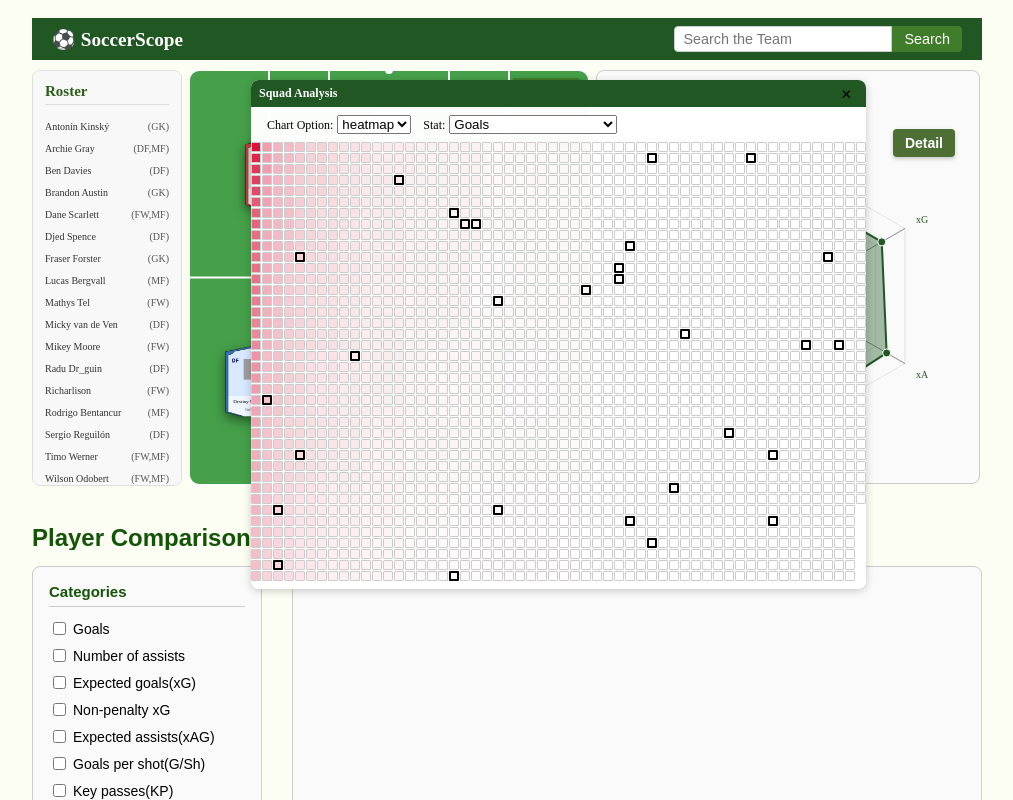
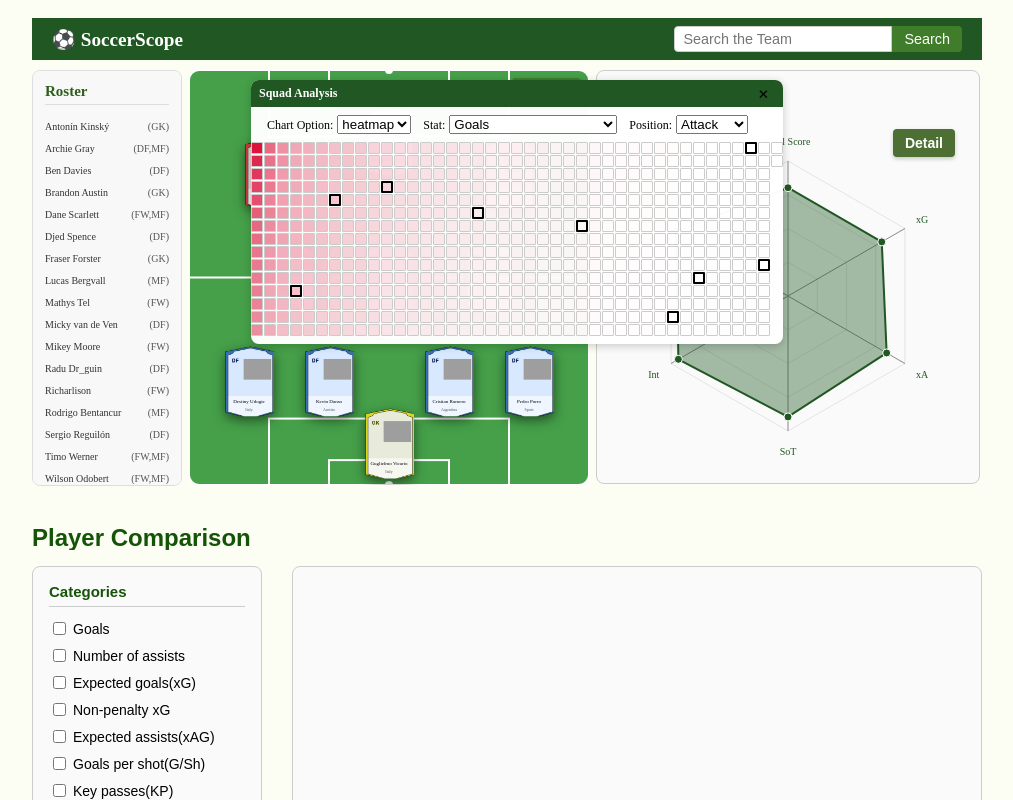
Before and after one commit to Hoyoung027/soccerscope, a React (Vite) app: page / in a window 1280 px wide. Both pictures are taken after a click on the button "Analysis". Shown: the top 800 px of the page, without its empty margins (133-1146 px from the left). Built offline with nearby package versions, Linux system fonts and the light colour scheme; grey boxes are pictures that could not be loaded.

Commit message:
real complete

```diff
--- a/src/App.jsx
+++ b/src/App.jsx
@@ -777,7 +777,6 @@ export default function App() {
                     </select>
                   </label>
 
-                  {chartType === 'bar' && (
                   <label>
                     Position:
                     <select
@@ -790,7 +789,7 @@ export default function App() {
                       <option value="DF">Defense</option>
                     </select>
                   </label>
-                  )}
+
                 </div>
                 <TeamAnalysis
                   chartType={chartType}
--- a/src/components/TeamAnalysis.css
+++ b/src/components/TeamAnalysis.css
@@ -1,26 +1,32 @@
 /* 1) Heatmap 전체를 감싸는 스크롤 가능한 래퍼 */
 .heatmap-wrapper {
+  display: flex;
+  justify-content: center; /* 가로 가운데 */
+  align-items: center;     /* 세로 가운데 */
   width: 100%;
-  height: 100%;       /* 12px × 4줄 + gap */
-  overflow-x: auto;
-  overflow-y: auto;
+  height: 100%;
+  overflow: auto;          /* 스크롤도 유지 */
   padding-bottom: 8px;
 }
-
 /* 2) 실제 그리드: 세로 4줄, 열은 auto-flow: column 으로 채우기 */
 .heatmap-grid {
   display: grid;
-  grid-template-rows: repeat(40, 10px);  /* 4행, 각 높이 12px */
-  grid-auto-columns: 10px;              /* 열 너비도 12px */
+  grid-template-rows: repeat(15, 12px);  /* 4행, 각 높이 12px */
+  grid-auto-columns: 12px;              /* 열 너비도 12px */
   grid-auto-flow: column;               /* 세로 우선 배치 */
   gap: 1px;                             /* 셀 간 간격 */
 }
 
-/* 3) 셀 스타일: 작게, 테d두리만, hover 시 툴팁 */
+/* 3) 셀 스타일: 작게, 테두리만, hover 시 툴팁 */
 .heatmap-cell {
-  width: 10px;
-  height: 10px;
+  width: 12px;
+  height: 12px;
   border: 1px solid #ccc;
   box-sizing: border-box;
   border-radius: 1px;
 }
+
+/* Heatmap 셀을 툴팁 컨테이너로 */
+.heatmap-cell {
+  position: relative;      /* 자식 ::after 의 기준 */
+}
--- a/src/components/TeamAnalysis.jsx
+++ b/src/components/TeamAnalysis.jsx
@@ -1,5 +1,5 @@
 // src/components/TeamAnalysis.jsx
-import React, { useEffect, useRef } from 'react';
+import React, { useState, useEffect, useRef } from 'react';
 import * as d3 from 'd3';
 import './TeamAnalysis.css';
 
@@ -17,16 +17,54 @@ function getPosCategory(subPos) {
 }
 
 function Heatmap({ data }) {
+
+  const wrapperRef = useRef();
+  const [tip, setTip] = useState({ visible: false, x: 0, y: 0, name: '', value: 0 });
+
+  const showTip = (e, name, value) => {
+  const cellRect = e.currentTarget.getBoundingClientRect();
+  const wrapRect = wrapperRef.current.getBoundingClientRect();
+  const x = cellRect.left - wrapRect.left + cellRect.width / 2;
+  const y = cellRect.top  - wrapRect.top - 3;
+  setTip({ visible: true, x, y, name, value });
+};
+
+  const hideTip = () => setTip(t => ({ ...t, visible: false }));
+
   const values = data.map(d => d.value);
   const min = Math.min(...values);
   const max = Math.max(...values);
 
-  const rows = 40;
+  const rows = 15;
   const cols = Math.ceil(data.length / rows);
 
   return (
-    <div className='heatmap-wrapper'>
-        <div className="heatmap-grid">
+    <div ref={wrapperRef} className='heatmap-wrapper' style={{ position: 'relative' }}>
+      {/* ② 툴팁 엘리먼트 */}
+      {tip.visible && (
+        <div
+          className="heatmap-tooltip"
+          style={{
+            position: 'absolute',
+            left: tip.x,
+            top: tip.y,
+            background: 'rgba(0,0,0,0.75)',
+            color: '#fff',
+            padding: '2px 6px',
+            borderRadius: '4px',
+            pointerEvents: 'none',
+            whiteSpace: 'nowrap',
+            fontSize: '10px',
+            zIndex: 1000,
+            transform: 'translate(-50%, -100%)'
+          }}
+        >
+          {tip.name}: {tip.value.toFixed(2)}
+        </div>
+      )}
+
+      <div className="heatmap-grid">
+
         {data.map(({ name, value, isOur }, i) => {
 
             const ratio = max > min ? (value - min) / (max - min) : 0;
@@ -41,16 +79,17 @@ function Heatmap({ data }) {
             const bg = `rgba(220,20,60,${alpha})`;
 
             return (
-            // title 속성으로만 툴팁 제공
             <div
-                key={name}
-                className="heatmap-cell"
-                title={`${name}: ${value.toFixed(2)}`}
-                style={{
+              key={name}
+              className="heatmap-cell"
+              data-tooltip={`${name}: ${value.toFixed(2)}`}
+              style={{
                 backgroundColor: bg,
-                /* 우리팀 선수만 진한 테두리로 강조 */
                 border: isOur ? '2px solid #000' : '1px solid #ccc'
-                }}
+              }}
+              onMouseEnter={e => showTip(e, name, value)}
+              onMouseMove={e => showTip(e, name, value)}
+              onMouseLeave={hideTip}
             />
         );
         })}
@@ -115,6 +154,20 @@ export default function TeamAnalysis({
 
     const g = svg.append('g')
       .attr('transform', `translate(${margin.left},${margin.top})`);
+
+    let tooltip = d3.select('body').select('.bar-tooltip');    if (tooltip.empty()) {
+      tooltip = d3.select('body')
+        .append('div')
+        .attr('class', 'bar-tooltip')
+        .style('position', 'absolute')
+        .style('pointer-events', 'none')
+        .style('padding', '4px 8px')
+        .style('background', 'rgba(0,0,0,0.7)')
+        .style('color', '#fff')
+        .style('font-size', '10px')
+        .style('border-radius', '4px')
+        .style('visibility', 'hidden');
+    }
 
     // bar
     g.selectAll('rect.bar')
@@ -190,19 +243,18 @@ export default function TeamAnalysis({
   }, [rawData, teamName, compareKey, selectedCategory, chartType, width, height]);
 
   if (chartType === 'heatmap') {
-    const data = rawData
+
+    const filtered = rawData.filter(d =>
+      getPosCategory(d.sub_position) === selectedCategory
+    );
+
+    const data = filtered
         .map(d => ({
             name: d.Player,
             value: +d[compareKey],
             isOur: d.Squad === teamName
         }))
         .sort((a, b) => b.value - a.value);
-
-      // 팀의 모든 선수를 값 내림차순으로 정렬
-    // const data = rawData
-    //   .filter(d => d.Squad === teamName)
-    //   .map(d => ({ name: d.Player, value: +d[compareKey] }))
-    //   .sort((a, b) => b.value - a.value);
 
     return <Heatmap data={data} />;
   }
```
Lines whose indentation alone changed are shown as unchanged.
